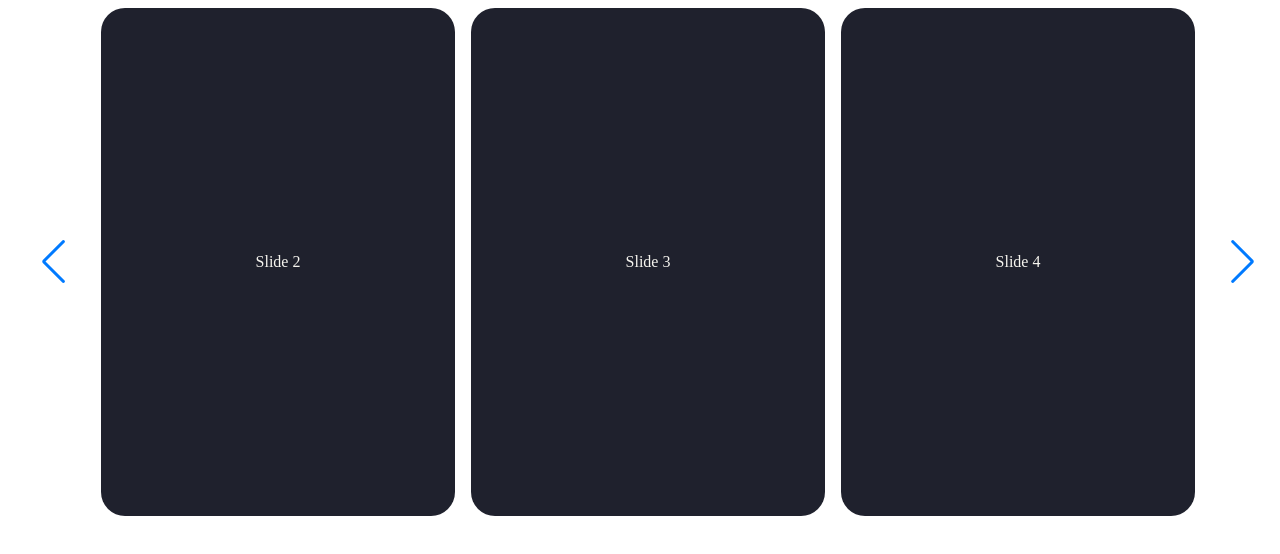
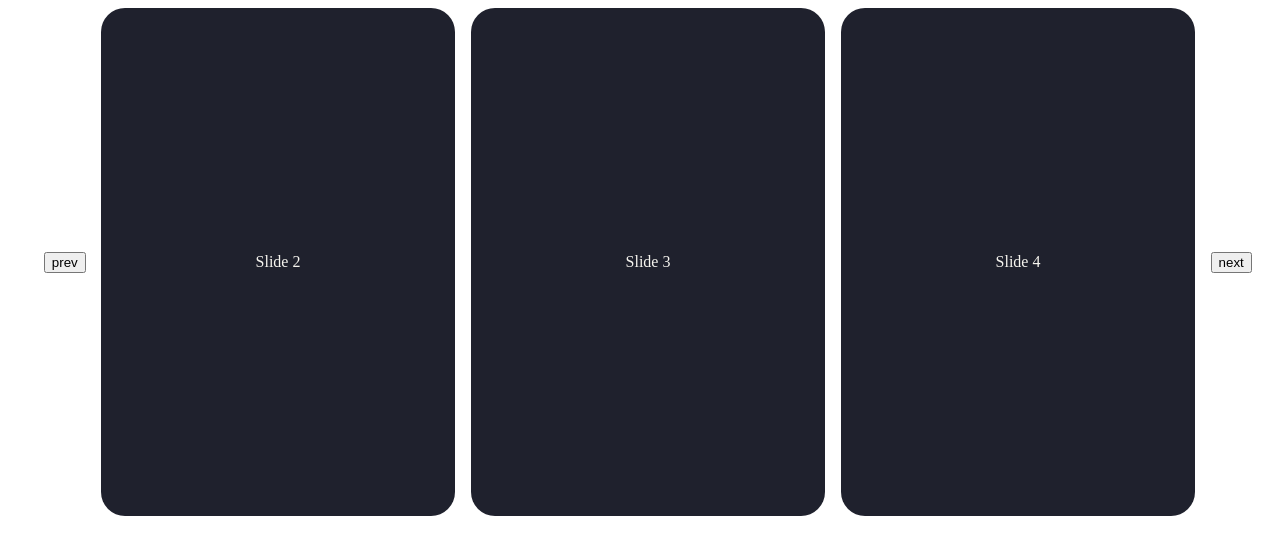
Before and after one commit to DimaMen265/swiper, a website: page index.html in a window 1280 px wide. Drawn offline with nearby package versions, Linux system fonts and the light colour scheme.

Commit message:
update buttons

```diff
--- a/index.html
+++ b/index.html
@@ -13,7 +13,9 @@
   </head>
   <body>
     <div class="wrapper">
-      <div class="swiper-button-prev"></div>
+      <div class="swiper-button-prev">
+        <button type="button" class="button-left">prev</button>
+      </div>
       <!-- Slider main container -->
       <div class="swiper">
         <!-- Additional required wrapper -->
@@ -34,7 +36,9 @@
 
         <div class="swiper-scrollbar visually-hidden"></div>
       </div>
-      <div class="swiper-button-next"></div>
+      <div class="swiper-button-next">
+        <button type="button" class="button-right">next</button>
+      </div>
     </div>
 
     <script src="https://cdn.jsdelivr.net/npm/swiper@10/swiper-bundle.min.js"></script>
--- a/style.css
+++ b/style.css
@@ -37,9 +37,16 @@
 }
 
 .swiper-button-prev {
+  display: flex;
+  flex-direction: row-reverse;
   left: 32px;
 }
 
 .swiper-button-next {
   right: 32px;
 }
+
+.swiper-button-prev::after,
+.swiper-button-next::after {
+  visibility: hidden;
+}
--- a/swiper.js
+++ b/swiper.js
@@ -7,7 +7,7 @@
     keyboard: true,
 
     autoplay: {
-      delay: 1000,
+      delay: 3000,
       disableOnInteraction: false,
       },
 
```
